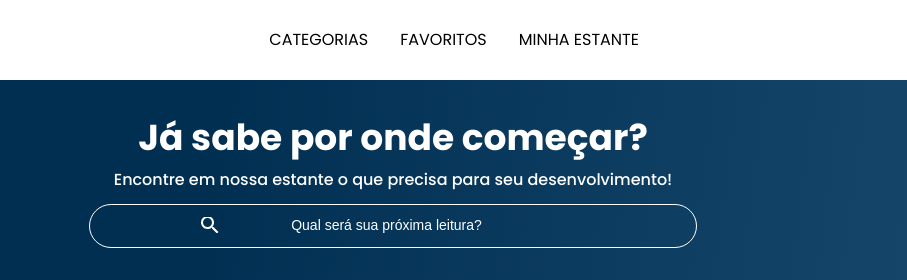
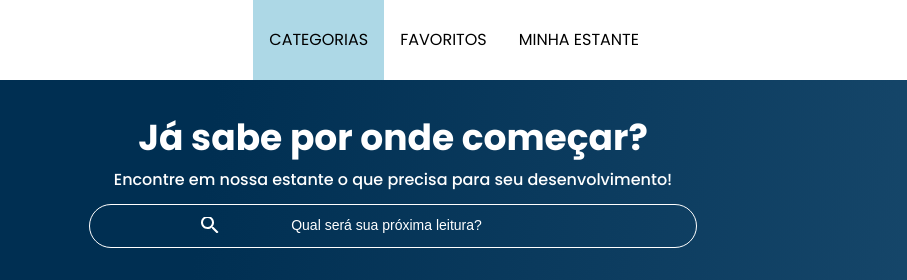
Before and after one commit to FelipeChaves2/AluraBooks, a plain HTML site: page index.html in a window 1280 px wide. In both pictures the pointer is over the item "CATEGORIAS". Shown: the top 280 px of the page, 247-1154 px from the left. Drawn offline with nearby package versions, Linux system fonts and the light colour scheme.

Commit message:
Alteração no header
Alteração simples alterando a cor de fundo de um dos botões do header, para a visualização que ele é clicável

```diff
--- a/styles/header.css
+++ b/styles/header.css
@@ -129,6 +129,10 @@
         color: var(--branco);
     }
 
+        .opcoes__botao:hover~.opcoes__rotulo>.opcoes__item {
+        background-color: lightblue;
+    }
+
     .opcoes__item {
         padding: 2em 1em;
     }
```
